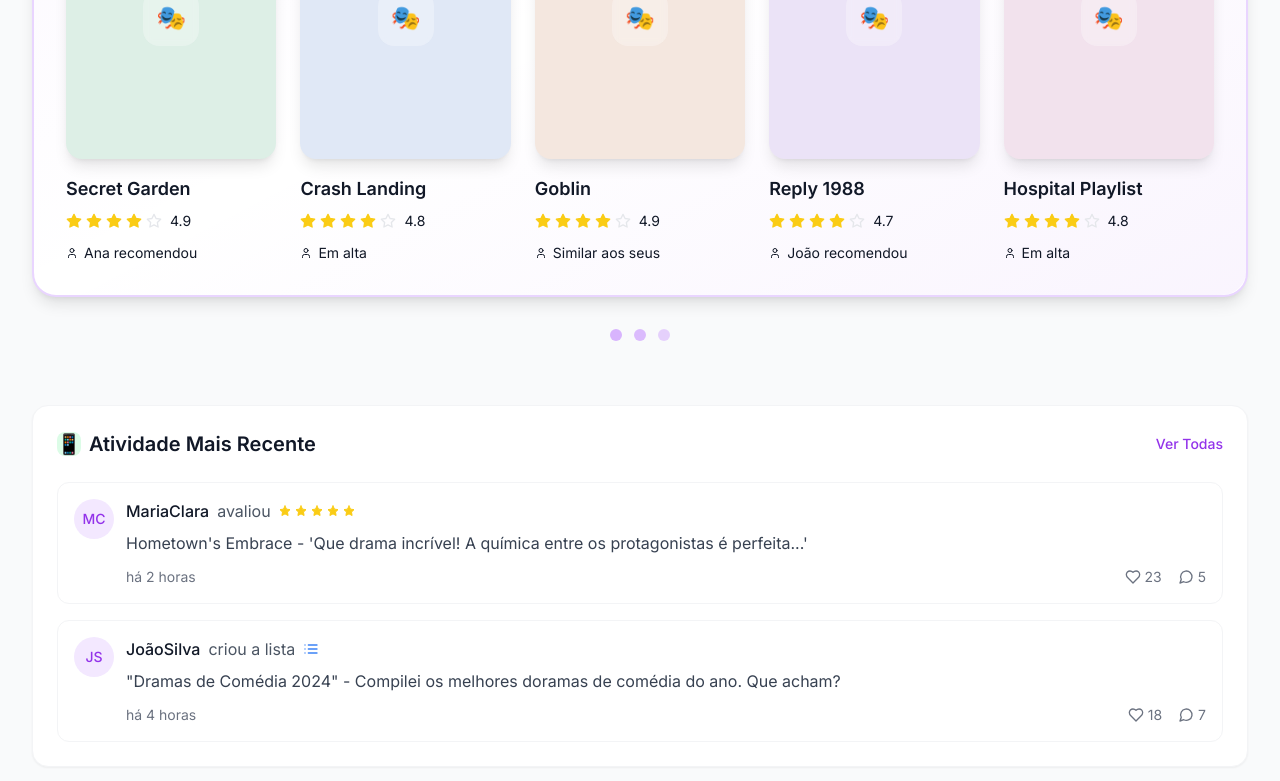
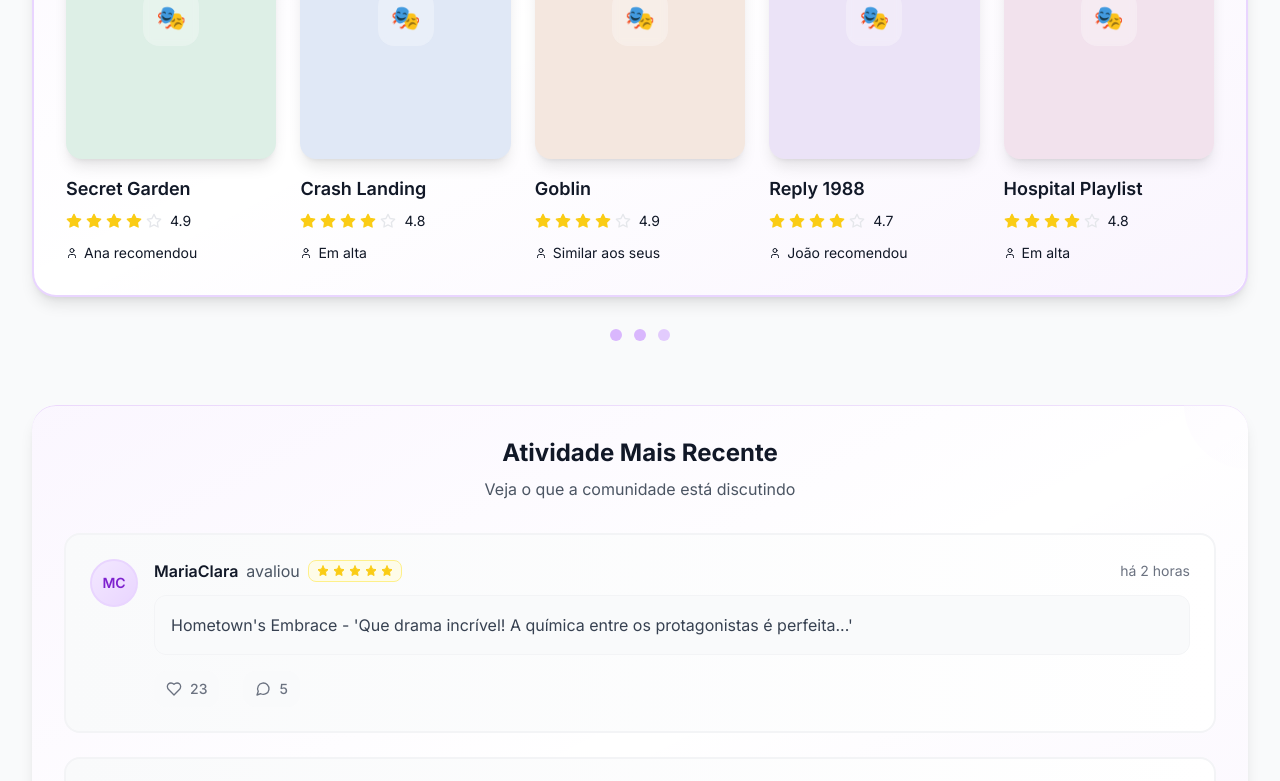
Before and after one commit to othaviolr/kdrama-frontend, a Next.js app: page / in a window 1280 px wide. Shown: the part 2000-2781 px from the top of the page. Built offline with nearby package versions, Linux system fonts and the light colour scheme.

Commit message:
chore: recent activity new minimalist

```diff
--- a/src/components/home/RecentActivitySection.tsx
+++ b/src/components/home/RecentActivitySection.tsx
@@ -1,4 +1,5 @@
 import { MessageCircle, Heart, List, Star } from 'lucide-react';
+import { Button } from '../ui/Button';
 
 interface ActivityItem {
   id: string;
@@ -41,39 +42,54 @@ export function RecentActivitySection() {
   ];
 
   return (
-    <div className="mb-12">
-      <div className="bg-white rounded-2xl shadow-sm border border-gray-100 p-6">
-        <div className="flex items-center justify-between mb-6">
-          <h2 className="text-xl font-semibold text-gray-900 flex items-center gap-2">
-            <div className="w-6 h-6 bg-green-100 rounded-lg flex items-center justify-center">
-              📱
-            </div>
+    <div className="mb-16">
+      {/* Card principal sem borda externa */}
+      <div className="bg-white rounded-3xl shadow-lg p-8 transition-all duration-300 relative overflow-hidden">
+        {/* Efeitos 3D roxos */}
+        <div className="absolute inset-0 rounded-3xl bg-gradient-to-br from-purple-500/5 via-transparent to-purple-600/5 hover:from-purple-500/10 hover:to-purple-600/10 transition-all duration-300"></div>
+        <div className="absolute inset-0 rounded-3xl shadow-[inset_0_1px_0_0_rgba(147,51,234,0.15)] transition-all duration-300"></div>
+
+        {/* Decorative elements */}
+        <div className="absolute top-0 right-0 w-32 h-32 bg-gradient-to-br from-purple-50 to-transparent rounded-full -translate-y-16 translate-x-16 opacity-40"></div>
+
+        <div className="relative z-10">
+          {/* Header */}
+          <div className="text-center mb-8">
+            <h2 className="text-2xl font-bold text-gray-900 mb-2">
               Atividade Mais Recente
             </h2>
-          <button className="text-purple-600 hover:text-purple-700 text-sm font-medium">
-            Ver Todas
-          </button>
+            <p className="text-gray-600">
+              Veja o que a comunidade está discutindo
+            </p>
           </div>
 
-        <div className="space-y-4">
+          {/* Activities */}
+          <div className="space-y-6">
             {activities.map((activity) => (
               <div
                 key={activity.id}
-              className="border border-gray-100 rounded-xl p-4 hover:border-gray-200 transition-colors"
+                className="group bg-gradient-to-r from-gray-50 to-white border-2 border-gray-100 hover:border-purple-200 rounded-2xl p-6 hover:shadow-lg transition-all duration-300 relative overflow-hidden"
               >
-              <div className="flex gap-3">
-                <div className="w-10 h-10 bg-purple-100 rounded-full flex items-center justify-center font-medium text-purple-600 text-sm">
+                {/* Card hover effect */}
+                <div className="absolute inset-0 bg-gradient-to-r from-purple-500/0 to-purple-600/0 group-hover:from-purple-500/5 group-hover:to-purple-600/5 transition-all duration-300 rounded-2xl"></div>
+
+                <div className="relative z-10 flex gap-4">
+                  {/* Avatar melhorado */}
+                  <div className="w-12 h-12 bg-gradient-to-br from-purple-100 to-purple-200 rounded-full flex items-center justify-center font-semibold text-purple-700 text-sm border-2 border-purple-200 group-hover:scale-105 transition-transform duration-300">
                     {activity.avatar}
                   </div>
 
                   <div className="flex-1">
-                  <div className="flex items-center gap-2 mb-2">
-                    <span className="font-medium text-gray-900">
+                    {/* Header do post */}
+                    <div className="flex items-center gap-2 mb-3">
+                      <span className="font-semibold text-gray-900 group-hover:text-purple-700 transition-colors">
                         {activity.user}
                       </span>
                       <span className="text-gray-600">{activity.action}</span>
+
+                      {/* Indicadores de tipo */}
                       {activity.type === 'review' && (
-                      <div className="flex items-center gap-1">
+                        <div className="flex items-center gap-1 bg-yellow-50 px-2 py-1 rounded-lg border border-yellow-200">
                           {[...Array(5)].map((_, i) => (
                             <Star
                               key={i}
@@ -83,32 +99,69 @@ export function RecentActivitySection() {
                         </div>
                       )}
                       {activity.type === 'list' && (
+                        <div className="flex items-center gap-1 bg-blue-50 px-2 py-1 rounded-lg border border-blue-200">
                           <List className="w-4 h-4 text-blue-500" />
+                          <span className="text-xs font-medium text-blue-700">
+                            Lista
+                          </span>
+                        </div>
                       )}
+
+                      {/* Timestamp */}
+                      <span className="text-sm text-gray-500 ml-auto">
+                        {activity.time}
+                      </span>
                     </div>
 
-                  <p className="text-gray-700 mb-3">{activity.content}</p>
+                    {/* Conteúdo */}
+                    <p className="text-gray-700 mb-4 leading-relaxed bg-gray-50 p-4 rounded-xl border border-gray-100">
+                      {activity.content}
+                    </p>
 
-                  <div className="flex items-center justify-between">
-                    <span className="text-sm text-gray-500">
-                      {activity.time}
+                    {/* Actions */}
+                    <div className="flex items-center gap-6">
+                      <button className="flex items-center gap-2 text-gray-500 hover:text-red-500 transition-all duration-300 hover:scale-105 bg-gray-50 hover:bg-red-50 px-3 py-2 rounded-xl">
+                        <Heart className="w-4 h-4" />
+                        <span className="text-sm font-medium">
+                          {activity.likes}
                         </span>
-                    <div className="flex items-center gap-4">
-                      <button className="flex items-center gap-1 text-gray-500 hover:text-red-500 transition-colors">
-                        <Heart className="w-4 h-4" />
-                        <span className="text-sm">{activity.likes}</span>
                       </button>
-                      <button className="flex items-center gap-1 text-gray-500 hover:text-blue-500 transition-colors">
+                      <button className="flex items-center gap-2 text-gray-500 hover:text-blue-500 transition-all duration-300 hover:scale-105 bg-gray-50 hover:bg-blue-50 px-3 py-2 rounded-xl">
                         <MessageCircle className="w-4 h-4" />
-                        <span className="text-sm">{activity.comments}</span>
+                        <span className="text-sm font-medium">
+                          {activity.comments}
+                        </span>
                       </button>
-                    </div>
                     </div>
                   </div>
                 </div>
               </div>
             ))}
           </div>
+
+          {/* Ver todas button */}
+          <div className="text-center mt-8">
+            <Button
+              variant="outline"
+              className="border-purple-200 text-purple-600 hover:bg-purple-50 hover:border-purple-300"
+            >
+              Ver Todas as Atividades
+            </Button>
+          </div>
+        </div>
+      </div>
+
+      {/* Bottom decoration */}
+      <div className="flex justify-center mt-8">
+        <div className="flex space-x-3">
+          {activities.map((_, i) => (
+            <div
+              key={i}
+              className="w-3 h-3 bg-purple-300 rounded-full animate-pulse"
+              style={{ animationDelay: `${i * 0.5}s` }}
+            ></div>
+          ))}
+        </div>
       </div>
     </div>
   );
```
Lines whose indentation alone changed are shown as unchanged.
